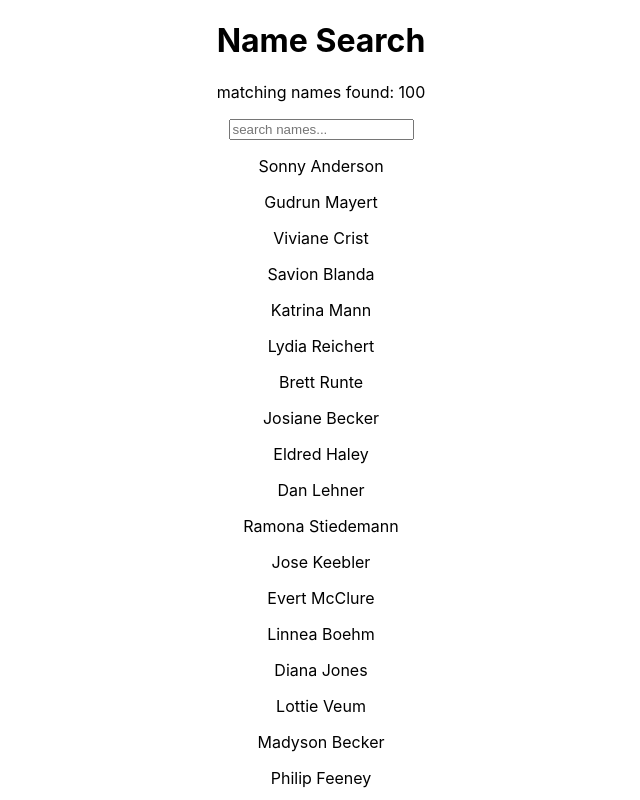
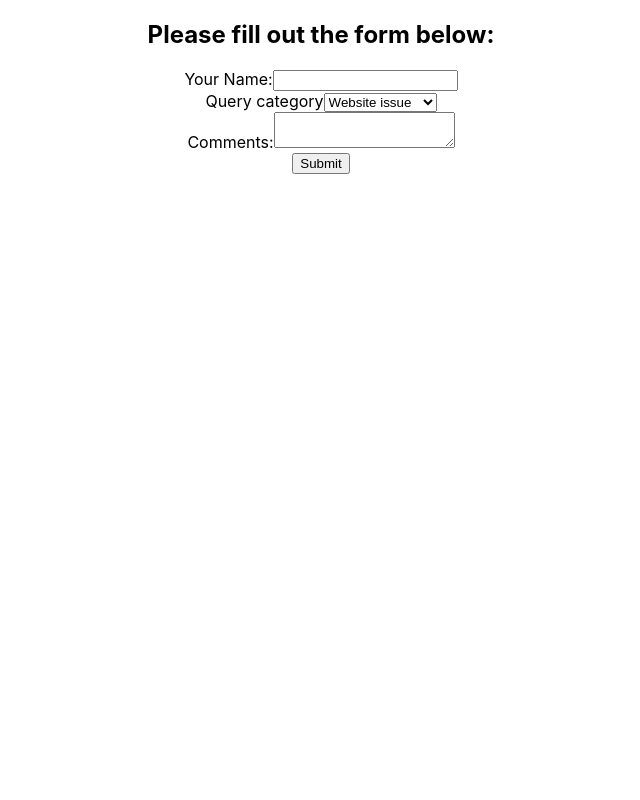
Before and after one commit to fredboys/react, a React (Create React App) app in the folder my-app/: page / in a window 1280 px wide. Shown: the top 800 px of the page, without its empty margins (319-959 px from the left). Built offline with nearby package versions, Linux system fonts and the light colour scheme.

Commit message:
Convert controlled class to functional using hooks

```diff
--- a/my-app/src/App.js
+++ b/my-app/src/App.js
@@ -18,8 +18,10 @@ import './App.css';
 // import LifeCyclesCWU from './components/LifeCyclesCWU';
 // import ControlledForm from './components/ControlledForm';
 // import UncontrolledForm from './components/UncontrolledForm';
-import SearchBar from './components/SearchBar';
-
+// import SearchBar from './components/SearchBar';
+// import HooksCounter from "./components/HooksCounter";
+// import ClassCounter from "./components/ClassCounter";
+import ControlledFormHooks from './components/ControlledFormHooks';
 
 function App() {
   return (
@@ -41,8 +43,11 @@ function App() {
       {/* <LifeCyclesCDU /> */}
       {/* <LifeCyclesCWU /> */}
       {/* <ControlledForm /> */}
-      {/* <UncontrolledForm /> */}
-      <SearchBar />
+      {/* <UncontrolledForm />
+      <SearchBar /> */}
+      {/* <HooksCounter />
+      <ClassCounter /> */}
+      <ControlledFormHooks />
     </div>
   );
 }
--- /dev/null
+++ b/my-app/src/components/ClassCounter.js
@@ -0,0 +1,30 @@
+import React, { Component } from 'react'
+
+export default class ClassCounter extends Component {
+  constructor(props) {
+    super(props);
+    this.state = {
+      count: 0
+    };
+  }
+
+  handleClick = () => {
+    this.setState(prevState => {
+      return { count: prevState.count + 1 }
+    })
+  }
+
+  render() {
+    return (
+      <div>
+        <h1>
+          Hello, I'm a stateful class component!
+        </h1>
+        <h2>You clicked {this.state.count} times</h2>
+        <button onClick={this.handleClick}>
+            Increment Counter
+        </button>
+      </div>
+    );
+  }
+}
--- /dev/null
+++ b/my-app/src/components/ControlledFormHooks.js
@@ -0,0 +1,54 @@
+import React, {useState} from 'react'
+
+function ControlledFormHooks() {
+  const [name, setName] = useState('');
+  const [category, setCategory] = useState('website');
+  const [comments, setComments] = useState('');
+  const handleSubmit = (event) => {
+    event.preventDefault();
+    console.log(name, category, comments)
+  }
+
+    return (
+      <div>
+        <h2>Please fill out the form below:</h2>
+        <form onSubmit={handleSubmit}>
+          <div>
+            <label htmlFor="id-name">Your Name:</label>
+            <input
+                value={name}
+                onChange={(event) => setName(event.target.value)}
+                id="id-name"
+                name="name"
+                type="text"
+            />
+          </div>
+          <div>
+            <label htmlFor="category">Query category</label>
+              <select
+                id="category"
+                name="category"
+                value={category}
+                onChange={(event) => setCategory(event.target.value)}
+              >
+                <option value="website">Website issue</option>
+                <option value="order">Order issue</option>
+                <option value="general">General inquiry</option>
+              </select>
+          </div>
+          <div>
+            <label htmlFor="id-comments">Comments:</label>
+            <textarea
+              id="id-comments"
+              name="comments"
+              value={comments}
+              onChange={(event) => setComments(event.target.value)}
+            />
+          </div>
+          <input type="submit" value="Submit" />
+        </form>
+      </div>
+    )
+  }
+
+export default ControlledFormHooks
--- /dev/null
+++ b/my-app/src/components/HooksCounter.js
@@ -0,0 +1,20 @@
+import React, { useState } from "react";
+
+export default function HooksCounter(props) {
+  const [count, setCount] = useState(0);
+
+  return (
+    <div className="greeting">
+        <h1>
+            Hello {props.name}!
+            I'm a functional component with hooks!
+        </h1>
+        <h2>You clicked {count} times</h2>
+        <button onClick={
+            () => setCount(count => count + 1)
+        }>
+            Increment Counter
+        </button>
+    </div>
+  );
+}
```
